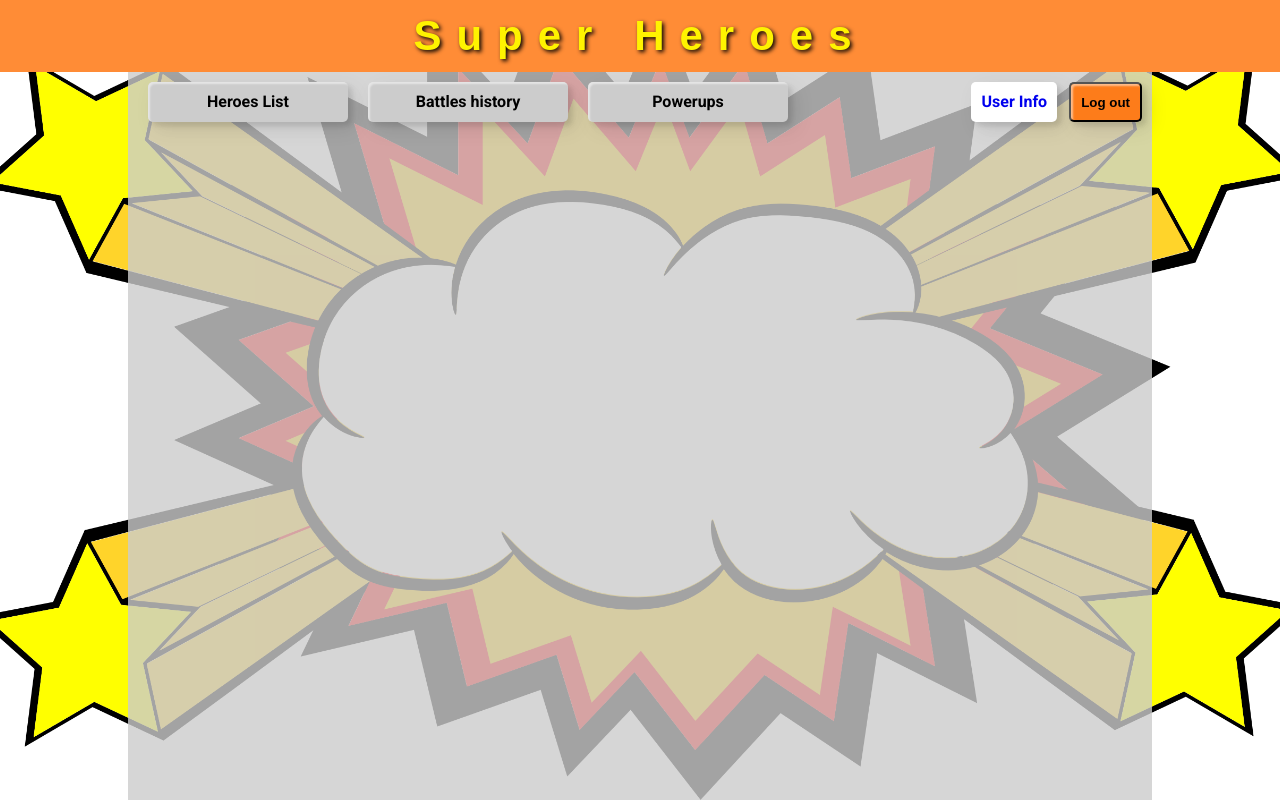
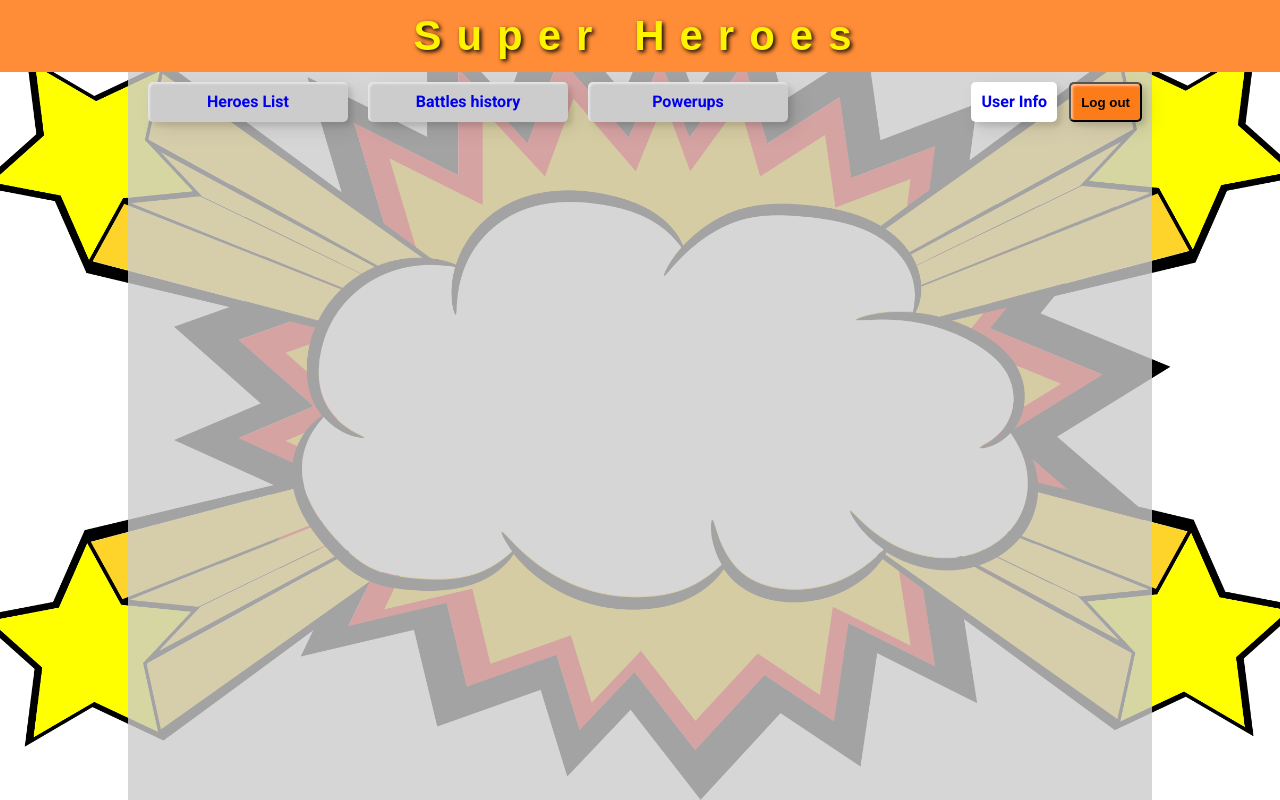
Before and after one commit to TkachukRR/28-angular-superheroes, an Angular app: page /user/info in a window 1280 px wide. Built offline with nearby package versions, Linux system fonts and the light colour scheme; sample sign-in values are in the browser's storage; a web font is replaced by a local one.

Commit message:
#005 Added routes for favourites battles and powerups componentns

```diff
--- a/src/app/components/user-info-page/user-info-page.component.html
+++ b/src/app/components/user-info-page/user-info-page.component.html
@@ -1,11 +1,22 @@
 <ul class="information__list">
   <li class="information__item">
-    <a class="btn information__button">Heroes List</a>
+    <a
+      [routerLink]="['/user', 'info', 'heroes']"
+      class="btn information__button"
+    >Heroes List</a>
   </li>
   <li class="information__item">
-    <a class="btn information__button">Battles history</a>
+    <a
+      [routerLink]="['/user', 'info', 'battles']"
+      class="btn information__button"
+    >Battles history</a>
   </li>
   <li class="information__item">
-    <a class="btn information__button">Powerups</a>
+    <a
+      [routerLink]="['/user', 'info', 'powerups']"
+      class="btn information__button"
+    >Powerups</a>
   </li>
 </ul>
+
+<router-outlet></router-outlet>
```
Also changed, not shown: src/app/app-routing.module.ts (+8 -1 lines).
